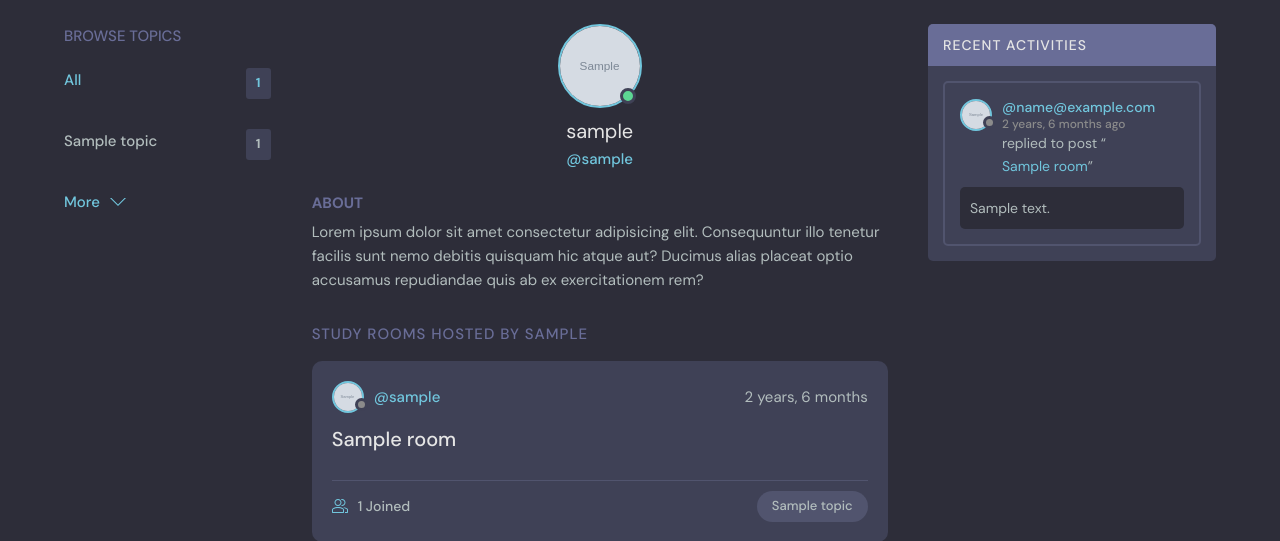
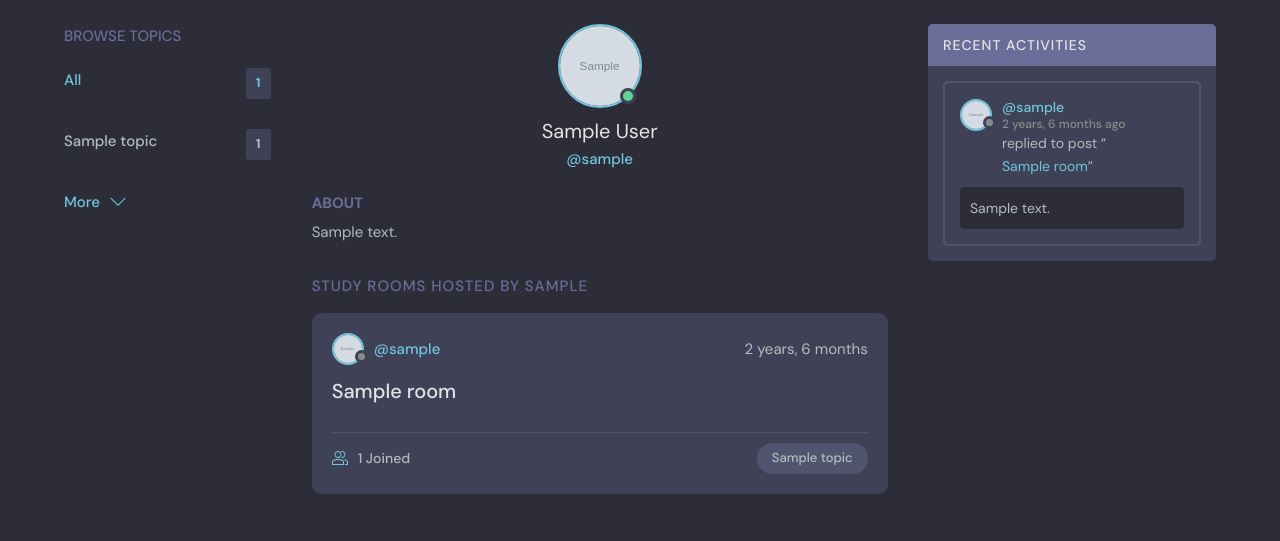
Before and after one commit to JustA3DObject/DevFriends, a Django app: page /profile/1 in a window 1280 px wide. Shown: the part 76-617 px from the top of the page. Run offline with Django 4.2, Linux system fonts and the light colour scheme; tables that the repository leaves empty hold one stand-in row (values such as "Sample post"); grey boxes marked "Sample" are stand-in pictures.

Commit message:
Debugging

```diff
--- a/devfriends/base/templates/base/activity.html
+++ b/devfriends/base/templates/base/activity.html
@@ -6,7 +6,7 @@
                 <div class="layout__boxTitle">
                     <a href="{% url 'home' %}">
                         <svg version="1.1" xmlns="http://www.w3.org/2000/svg" width="32" height="32" viewBox="0 0 32 32">
-                <title>aback</title>
+                <title>back</title>
                 <path
                   d="M13.723 2.286l-13.723 13.714 13.719 13.714 1.616-1.611-10.96-10.96h27.625v-2.286h-27.625l10.965-10.965-1.616-1.607z"
                 ></path>
--- a/devfriends/base/templates/base/activity_component.html
+++ b/devfriends/base/templates/base/activity_component.html
@@ -10,7 +10,7 @@
                     <img src="{{ message.user.avatar.url }}" />
                 </div>
                 <p>
-                    @{{ message.user }}
+                    @{{ message.user.username }}
                     <span>{{ message.created|timesince }} ago</span>
                 </p>
             </a>
--- a/devfriends/base/templates/base/profile.html
+++ b/devfriends/base/templates/base/profile.html
@@ -14,7 +14,7 @@
                     </div>
                 </div>
                 <div class="profile__info">
-                    <h3>{{ user.username }}</h3>
+                    <h3>{{ user.name }}</h3>
                     <p>@{{ user.username }}</p>
 
                     {% if request.user == user %}
@@ -24,7 +24,7 @@
                 <div class="profile__about">
                     <h3>About</h3>
                     <p>
-                        Lorem ipsum dolor sit amet consectetur adipisicing elit. Consequuntur illo tenetur facilis sunt nemo debitis quisquam hic atque aut? Ducimus alias placeat optio accusamus repudiandae quis ab ex exercitationem rem?
+                        {{ user.bio }}
                     </p>
                 </div>
             </div>
--- a/devfriends/base/templates/base/room.html
+++ b/devfriends/base/templates/base/room.html
@@ -127,7 +127,7 @@
                         <img src="{{ user.avatar.url }}" />
                     </div>
                     <p>
-                        {{ user.username }}
+                        {{ user.name }}
                         <span>@{{ user.username }}</span>
                     </p>
                 </a>
--- a/devfriends/templates/navbar.html
+++ b/devfriends/templates/navbar.html
@@ -26,7 +26,7 @@
                     <div class="avatar avatar--medium active">
                         <img src="{{ request.user.avatar.url }}" />
                     </div>
-                    <p>{{ request.user.username }}<span>@{{ request.user.username }}</span></p>
+                    <p>{{ request.user.name }}<span>@{{ request.user.username }}</span></p>
                 </a>
                 <button class="dropdown-button">
           <svg version="1.1" xmlns="http://www.w3.org/2000/svg" width="32" height="32" viewBox="0 0 32 32">
```
